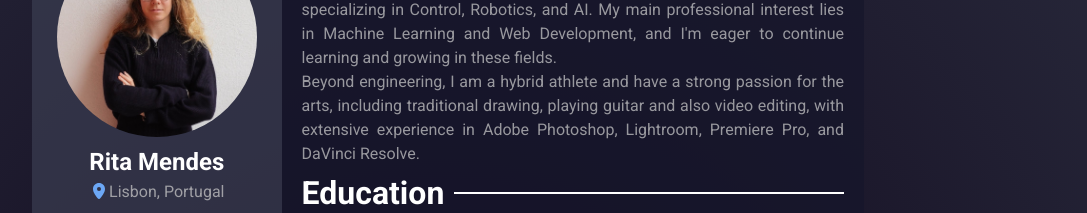
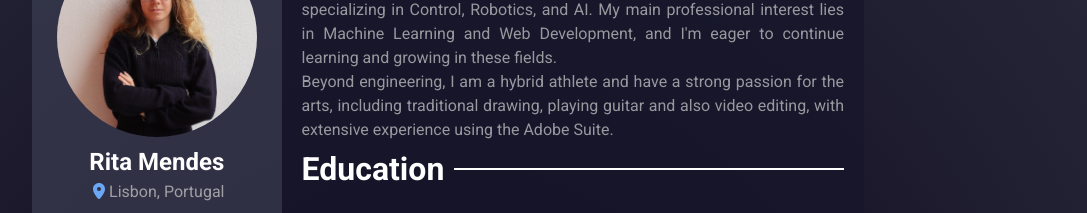
Before and after one commit to SparklingRita/personal-website, a React (Vite) app: page /cv in a window 1280 px wide. Shown: the part 187-400 px from the top of the page, without its empty margins (192-1279 px from the left). Built offline with nearby package versions, Linux system fonts and the light colour scheme.

Commit message:
changed aboutme

```diff
--- a/src/pages/cvData.js
+++ b/src/pages/cvData.js
@@ -42,7 +42,7 @@ export const cvData = {
 
   aboutMe: [
     "Master in Electrical and Computer Engineering at Instituto Superior Técnico, specializing in Control, Robotics, and AI. My main professional interest lies in Machine Learning and Web Development, and I'm eager to continue learning and growing in these fields.",
-    "Beyond engineering, I am a hybrid athlete and have a strong passion for the arts, including traditional drawing, playing guitar and also video editing, with extensive experience in Adobe Photoshop, Lightroom, Premiere Pro, and DaVinci Resolve.",
+    "Beyond engineering, I am a hybrid athlete and have a strong passion for the arts, including traditional drawing, playing guitar and also video editing, with extensive experience using the Adobe Suite.",
   ],
   education: [
     {
```
